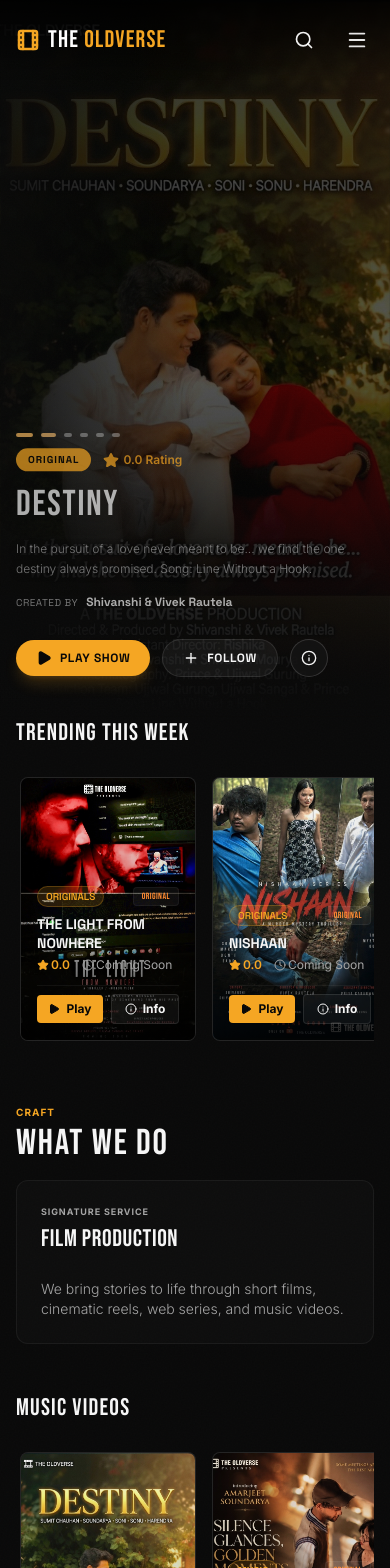
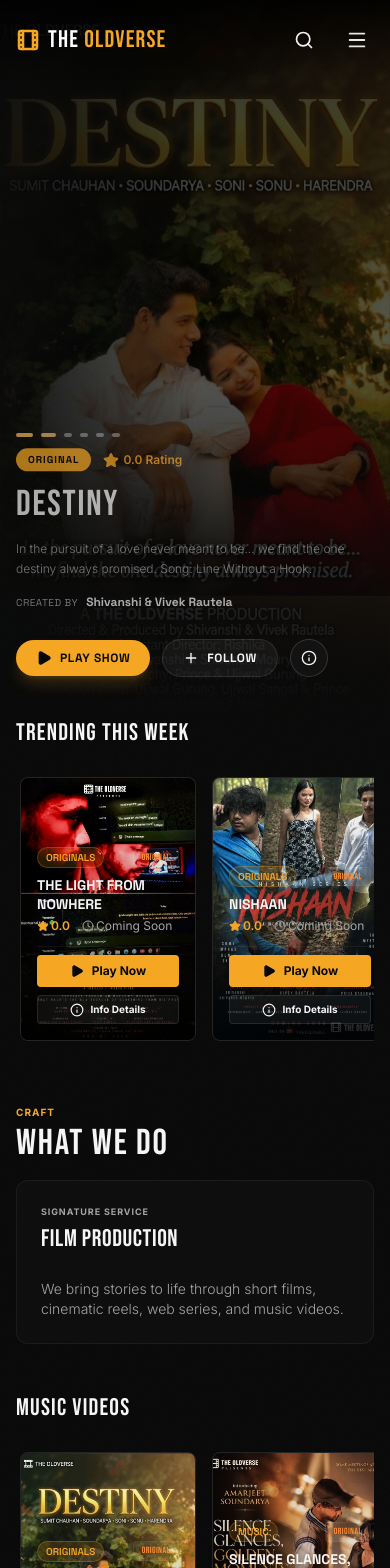
Before and after one commit to vivekrautela03-lang/theoldverse_production, a Next.js app: page / in a window 390 px wide. Shown: the top 1568 px of the page. Built offline with nearby package versions, Linux system fonts and the light colour scheme.

Commit message:
Implement stacked action buttons with inline More Info overlay panel

```diff
--- a/src/components/MovieRow.tsx
+++ b/src/components/MovieRow.tsx
@@ -2,8 +2,147 @@
 
 import React, { useRef, useState, useEffect } from "react";
 import Link from "next/link";
-import { ChevronLeft, ChevronRight, Play, Star, Clock, Info } from "lucide-react";
+import { ChevronLeft, ChevronRight, Play, Star, Clock, Info, X } from "lucide-react";
 import { MediaItem } from "@/lib/mockData";
+
+interface MovieCardProps {
+  item: MediaItem;
+}
+
+function MovieCard({ item }: MovieCardProps) {
+  const [showInfo, setShowInfo] = useState(false);
+
+  return (
+    <div className="flex-none w-44 sm:w-56 md:w-64 aspect-[2/3] relative rounded-lg overflow-hidden group cursor-pointer bg-oldverse-card border border-white/5 transition-all duration-500 ease-out hover:scale-[1.04] hover:z-10 hover:border-oldverse-accent/30 hover:shadow-2xl">
+      {/* Media Poster (Play Link) */}
+      <Link
+        href={item.videoUrl.includes("instagram.com") ? item.videoUrl : `/watch/${item.id}`}
+        target={item.videoUrl.includes("instagram.com") ? "_blank" : undefined}
+        rel={item.videoUrl.includes("instagram.com") ? "noopener noreferrer" : undefined}
+        className="absolute inset-0 block h-full w-full z-0"
+      >
+        <img
+          src={item.posterUrl}
+          alt={item.title}
+          className="h-full w-full object-cover group-hover:scale-105 transition-transform duration-700 ease-out"
+          loading="lazy"
+        />
+      </Link>
+
+      {/* Black overlay at the bottom for readability */}
+      <div className="absolute inset-0 bg-gradient-to-t from-black via-black/20 to-transparent opacity-90 group-hover:opacity-100 transition-opacity duration-300 pointer-events-none z-10" />
+
+      {/* Hover overlay details */}
+      <div className="absolute inset-0 flex flex-col justify-end p-4 md:translate-y-4 md:group-hover:translate-y-0 translate-y-0 transition-transform duration-500 ease-out z-20">
+        {/* Watch Button / Category */}
+        <div className="flex items-center justify-between mb-2">
+          <span className="text-[10px] uppercase font-grotesk font-semibold bg-oldverse-accent/15 text-oldverse-accent border border-oldverse-accent/25 px-2 py-0.5 rounded-full">
+            {item.category}
+          </span>
+          {item.isOriginal && (
+            <span className="text-[9px] uppercase font-bebas tracking-wider text-oldverse-accent-secondary bg-white/5 px-2 py-0.5 rounded border border-white/5">
+              Original
+            </span>
+          )}
+        </div>
+
+        <h4 className="font-grotesk text-sm font-bold text-oldverse-text leading-snug line-clamp-2 mb-1 group-hover:text-oldverse-accent transition-colors duration-300">
+          {item.title}
+        </h4>
+
+        {/* Rating & Duration */}
+        <div className="flex items-center gap-3 text-xs text-oldverse-secondary mb-3">
+          <div className="flex items-center gap-0.5 text-oldverse-accent">
+            <Star className="h-3 w-3 fill-oldverse-accent" />
+            <span className="font-semibold">{item.rating}</span>
+          </div>
+          <div className="flex items-center gap-0.5">
+            <Clock className="h-3 w-3" />
+            <span>{item.duration}</span>
+          </div>
+        </div>
+
+        {/* Quick actions (Play Now (stacked/bigger), More Info) */}
+        <div className="flex flex-col gap-2 pt-2 border-t border-white/5 opacity-100 md:opacity-0 md:group-hover:opacity-100 transition-opacity duration-500 delay-75 z-30">
+          <Link
+            href={item.videoUrl.includes("instagram.com") ? item.videoUrl : `/watch/${item.id}`}
+            target={item.videoUrl.includes("instagram.com") ? "_blank" : undefined}
+            rel={item.videoUrl.includes("instagram.com") ? "noopener noreferrer" : undefined}
+            className="w-full flex items-center justify-center gap-2 py-2 rounded bg-oldverse-accent hover:bg-oldverse-accent-secondary text-oldverse-bg text-xs sm:text-sm font-bold transition-all duration-300 shadow-md"
+          >
+            <Play className="h-3.5 w-3.5 fill-oldverse-bg animate-pulse" />
+            Play Now
+          </Link>
+          <button
+            onClick={(e) => {
+              e.preventDefault();
+              e.stopPropagation();
+              setShowInfo(true);
+            }}
+            className="w-full flex items-center justify-center gap-1.5 py-1.5 rounded border border-white/10 hover:border-white/20 bg-white/5 hover:bg-white/10 text-oldverse-text text-[10px] sm:text-xs font-bold transition-all duration-300 cursor-pointer"
+          >
+            <Info className="h-3.5 w-3.5" />
+            Info Details
+          </button>
+        </div>
+      </div>
+
+      {/* Info Details Overlay Panel */}
+      {showInfo && (
+        <div className="absolute inset-0 bg-black/95 z-40 p-4 flex flex-col justify-between animate-fade-in font-sans">
+          <div className="space-y-3 flex-grow overflow-y-auto no-scrollbar">
+            <div className="flex items-center justify-between border-b border-white/5 pb-1">
+              <span className="text-[10px] uppercase font-grotesk font-semibold text-oldverse-accent">
+                {item.category}
+              </span>
+              <button
+                onClick={(e) => {
+                  e.preventDefault();
+                  e.stopPropagation();
+                  setShowInfo(false);
+                }}
+                className="p-1 rounded text-white/60 hover:text-white hover:bg-white/5 cursor-pointer"
+                title="Close"
+              >
+                <X className="h-4 w-4" />
+              </button>
+            </div>
+
+            <h4 className="font-grotesk text-sm font-bold text-oldverse-text">
+              {item.title}
+            </h4>
+
+            <p className="text-[11px] font-light text-oldverse-secondary leading-relaxed">
+              {item.description}
+            </p>
+          </div>
+
+          <div className="pt-2 border-t border-white/5">
+            <Link
+              href={item.videoUrl.includes("instagram.com") ? item.videoUrl : `/watch/${item.id}`}
+              target={item.videoUrl.includes("instagram.com") ? "_blank" : undefined}
+              rel={item.videoUrl.includes("instagram.com") ? "noopener noreferrer" : undefined}
+              className="w-full flex items-center justify-center gap-1 py-1.5 rounded bg-oldverse-accent hover:bg-oldverse-accent-secondary text-oldverse-bg text-xs font-bold transition-all duration-300"
+            >
+              <Play className="h-3 w-3 fill-oldverse-bg" />
+              Play Video
+            </Link>
+          </div>
+        </div>
+      )}
+
+      {/* Progress Bar for continue watching */}
+      {item.continueWatchingProgress !== undefined && (
+        <div className="absolute bottom-0 left-0 w-full h-1 bg-white/10 z-20">
+          <div
+            className="h-full bg-oldverse-accent"
+            style={{ width: `${item.continueWatchingProgress}%` }}
+          />
+        </div>
+      )}
+    </div>
+  );
+}
 
 interface MovieRowProps {
   title: string;
@@ -85,89 +224,7 @@ export default function MovieRow({ title, items, subtitle }: MovieRowProps) {
           className="flex gap-4 overflow-x-auto overflow-y-hidden no-scrollbar py-4 px-1 scroll-smooth"
         >
           {items.map((item) => (
-            <div
-              key={item.id}
-              className="flex-none w-44 sm:w-56 md:w-64 aspect-[2/3] relative rounded-lg overflow-hidden group cursor-pointer bg-oldverse-card border border-white/5 transition-all duration-500 ease-out hover:scale-[1.04] hover:z-10 hover:border-oldverse-accent/30 hover:shadow-2xl"
-            >
-              {/* Media Poster (Play Link) */}
-              <Link
-                href={item.videoUrl.includes("instagram.com") ? item.videoUrl : `/watch/${item.id}`}
-                target={item.videoUrl.includes("instagram.com") ? "_blank" : undefined}
-                rel={item.videoUrl.includes("instagram.com") ? "noopener noreferrer" : undefined}
-                className="absolute inset-0 block h-full w-full z-0"
-              >
-                <img
-                  src={item.posterUrl}
-                  alt={item.title}
-                  className="h-full w-full object-cover group-hover:scale-105 transition-transform duration-700 ease-out"
-                  loading="lazy"
-                />
-              </Link>
-
-              {/* Black overlay at the bottom for readability */}
-              <div className="absolute inset-0 bg-gradient-to-t from-black via-black/20 to-transparent opacity-90 group-hover:opacity-100 transition-opacity duration-300 pointer-events-none z-10" />
-
-              {/* Hover overlay details */}
-              <div className="absolute inset-0 flex flex-col justify-end p-4 md:translate-y-4 md:group-hover:translate-y-0 translate-y-0 transition-transform duration-500 ease-out z-20">
-                {/* Watch Button / Category */}
-                <div className="flex items-center justify-between mb-2">
-                  <span className="text-[10px] uppercase font-grotesk font-semibold bg-oldverse-accent/15 text-oldverse-accent border border-oldverse-accent/25 px-2 py-0.5 rounded-full">
-                    {item.category}
-                  </span>
-                  {item.isOriginal && (
-                    <span className="text-[9px] uppercase font-bebas tracking-wider text-oldverse-accent-secondary bg-white/5 px-2 py-0.5 rounded border border-white/5">
-                      Original
-                    </span>
-                  )}
-                </div>
-
-                <h4 className="font-grotesk text-sm font-bold text-oldverse-text leading-snug line-clamp-2 mb-1 group-hover:text-oldverse-accent transition-colors duration-300">
-                  {item.title}
-                </h4>
-
-                {/* Rating & Duration */}
-                <div className="flex items-center gap-3 text-xs text-oldverse-secondary mb-3">
-                  <div className="flex items-center gap-0.5 text-oldverse-accent">
-                    <Star className="h-3 w-3 fill-oldverse-accent" />
-                    <span className="font-semibold">{item.rating}</span>
-                  </div>
-                  <div className="flex items-center gap-0.5">
-                    <Clock className="h-3 w-3" />
-                    <span>{item.duration}</span>
-                  </div>
-                </div>
-
-                {/* Quick actions (Play, Info) */}
-                <div className="flex items-center gap-2 pt-2 border-t border-white/5 opacity-100 md:opacity-0 md:group-hover:opacity-100 transition-opacity duration-500 delay-75 z-30">
-                  <Link
-                    href={item.videoUrl.includes("instagram.com") ? item.videoUrl : `/watch/${item.id}`}
-                    target={item.videoUrl.includes("instagram.com") ? "_blank" : undefined}
-                    rel={item.videoUrl.includes("instagram.com") ? "noopener noreferrer" : undefined}
-                    className="flex-1 flex items-center justify-center gap-1.5 py-1.5 rounded bg-oldverse-accent hover:bg-oldverse-accent-secondary text-oldverse-bg text-xs font-bold transition-all duration-300"
-                  >
-                    <Play className="h-3 w-3 fill-oldverse-bg" />
-                    Play
-                  </Link>
-                  <Link
-                    href={`/watch/${item.id}#description`}
-                    className="flex-1 flex items-center justify-center gap-1.5 py-1.5 rounded border border-white/10 hover:border-white/20 bg-white/5 hover:bg-white/10 text-oldverse-text text-xs font-bold transition-all duration-300"
-                  >
-                    <Info className="h-3 w-3" />
-                    Info
-                  </Link>
-                </div>
-              </div>
-
-              {/* Progress Bar for continue watching */}
-              {item.continueWatchingProgress !== undefined && (
-                <div className="absolute bottom-0 left-0 w-full h-1 bg-white/10 z-20">
-                  <div
-                    className="h-full bg-oldverse-accent"
-                    style={{ width: `${item.continueWatchingProgress}%` }}
-                  />
-                </div>
-              )}
-            </div>
+            <MovieCard key={item.id} item={item} />
           ))}
         </div>
 
```
